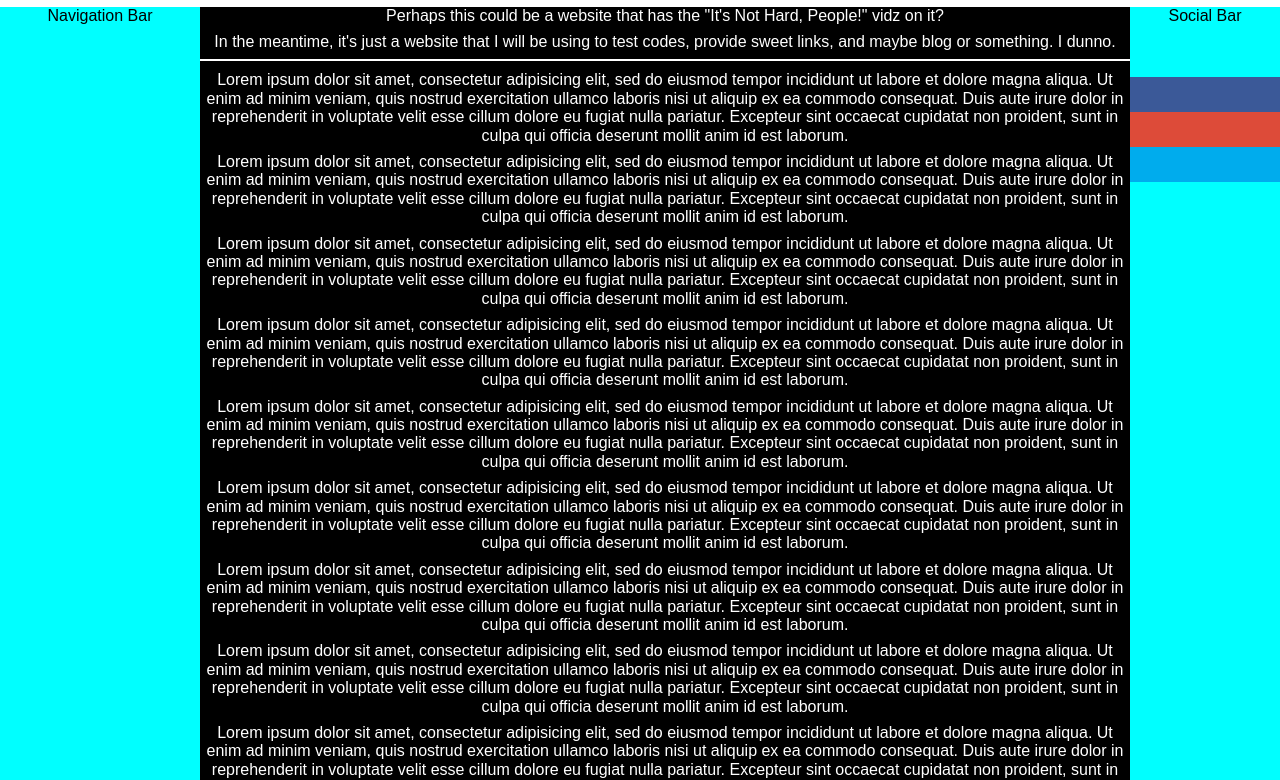
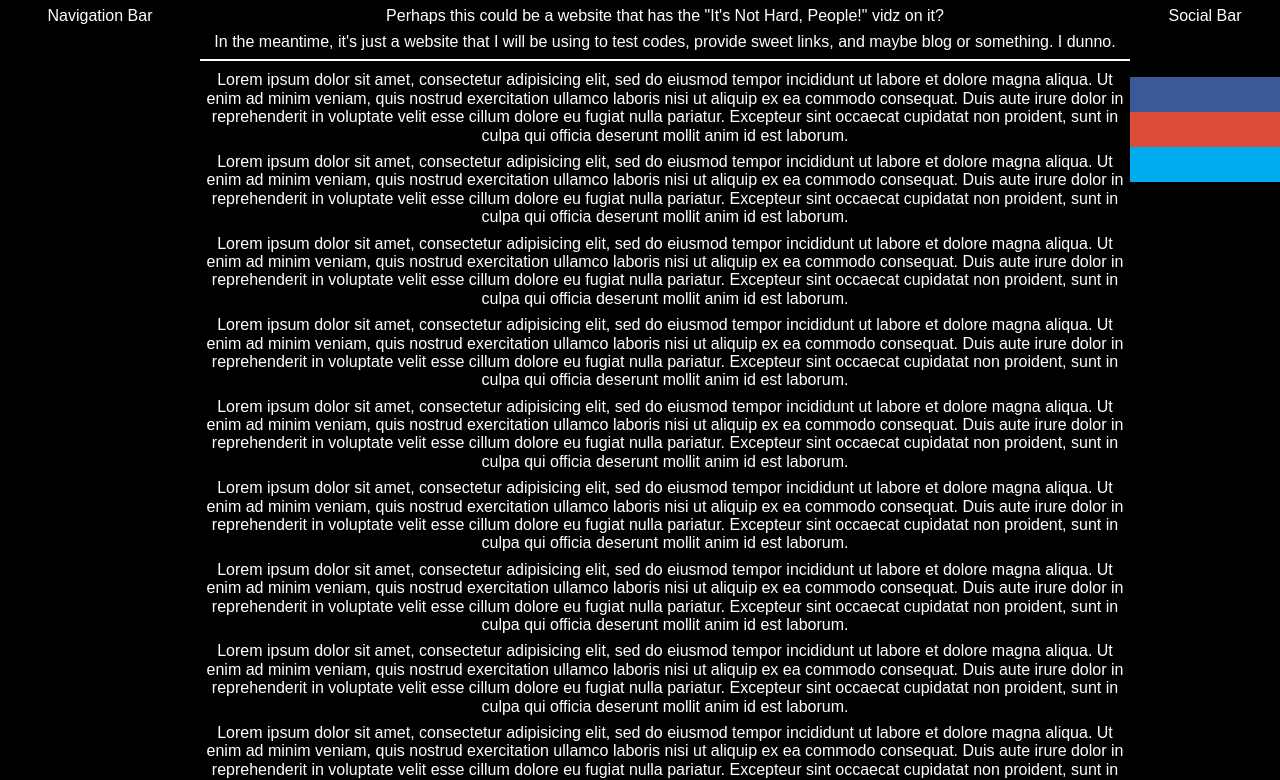
Before and after one commit to wbdana-old/dana, a plain HTML site: page index.html in a window 1280 px wide. Shown: the part 73-853 px from the top of the page. Drawn offline with nearby package versions, Linux system fonts and the light colour scheme.

Commit message:
changed index color scheme

```diff
--- a/css/styles.css
+++ b/css/styles.css
@@ -3,6 +3,7 @@ body {
   font-family: sans-serif;
   text-align: center;
   color: white;
+  background: black;
 }
 
 #header {
@@ -17,7 +18,7 @@ h1 {
 #container {
   padding-left: 200px;   /* LC width */
   padding-right: 150px;  /* RC width */
-  background: aqua;
+  background: black;
 }
 #container .column {
   position: relative;
@@ -39,14 +40,14 @@ div#center p {
   width: 200px;          /* LC width */
   right: 200px;          /* LC width */
   margin-left: -100%;
-  background: aqua;
-  color: black;
+  background: black;
+  color: white;
 }
 #right {
   width: 150px;          /* RC width */
   margin-right: -150px;  /* RC width */
-  background: aqua;
-  color: black;
+  background: black;
+  color: white;
 }
 #footer {
   clear: both;
--- a/index.html
+++ b/index.html
@@ -5,7 +5,7 @@
 	<link rel="stylesheet" type="text/css" href="https://cdnjs.cloudflare.com/ajax/libs/normalize/7.0.0/normalize.min.css">
 	<link rel="stylesheet" type="text/css" href="css/layout.css">
 	<script src="https://cdnjs.cloudflare.com/ajax/libs/modernizr/2.7.1/modernizr.min.js"></script>
-	<title>WDANA Labs - Constantly under development.</title>
+	<title>WDANA Labs - Constant evolution.</title>
 </head>
 <body>
 	<div id="header">
```
